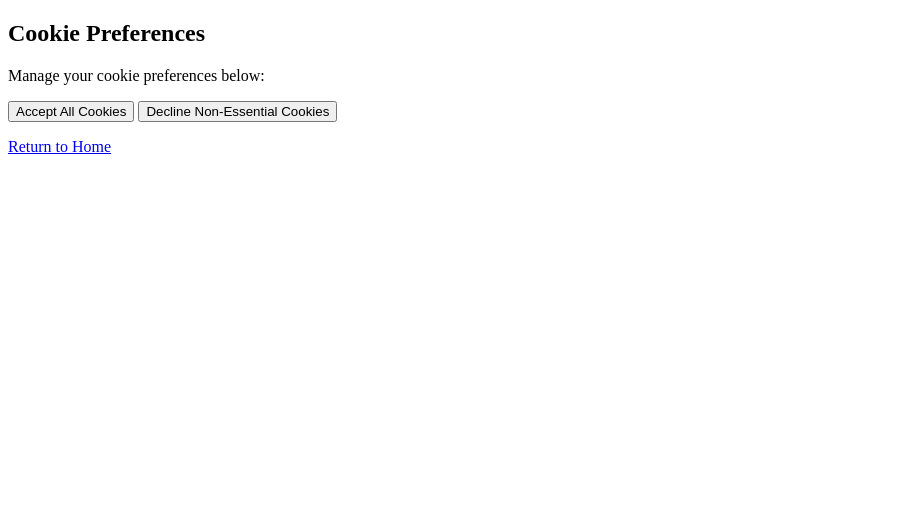
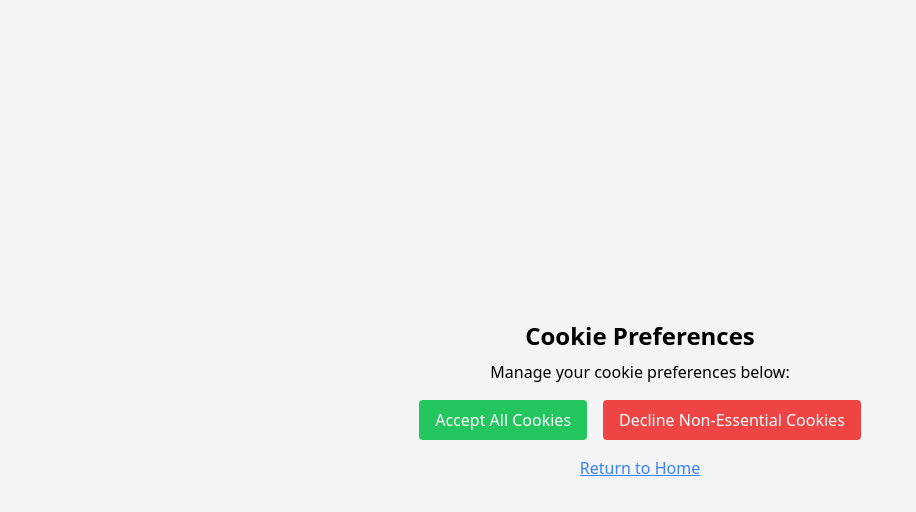
Before and after one commit to Tamil452/cookie, a plain HTML site: page cookie-preferences.html in a window 1280 px wide. Shown: the whole page, without its empty margins (0-916 px from the left). Drawn offline with nearby package versions, Linux system fonts and the light colour scheme.

Commit message:
Update cookie-preferences.html

```diff
--- a/cookie-preferences.html
+++ b/cookie-preferences.html
@@ -4,15 +4,17 @@
     <meta charset="UTF-8">
     <meta name="viewport" content="width=device-width, initial-scale=1.0">
     <title>Cookie Preferences</title>
-    <link rel="stylesheet" href="styles.css">
+    <script src="https://cdn.tailwindcss.com"></script>
 </head>
-<body>
-    <h2>Cookie Preferences</h2>
-    <p>Manage your cookie preferences below:</p>
+<body class="bg-gray-100 flex flex-col items-center justify-center min-h-screen">
+    <h2 class="text-2xl font-bold">Cookie Preferences</h2>
+    <p class="mt-2">Manage your cookie preferences below:</p>
 
-    <button onclick="acceptCookies()">Accept All Cookies</button>
-    <button onclick="declineCookies()">Decline Non-Essential Cookies</button>
-    <p><a href="index.html">Return to Home</a></p>
+    <div class="mt-4 flex space-x-4">
+        <button class="bg-green-500 text-white px-4 py-2 rounded" onclick="acceptCookies()">Accept All Cookies</button>
+        <button class="bg-red-500 text-white px-4 py-2 rounded" onclick="declineCookies()">Decline Non-Essential Cookies</button>
+    </div>
+    <p class="mt-4"><a href="index.html" class="text-blue-500 underline">Return to Home</a></p>
 
     <script>
         function acceptCookies() {
```
